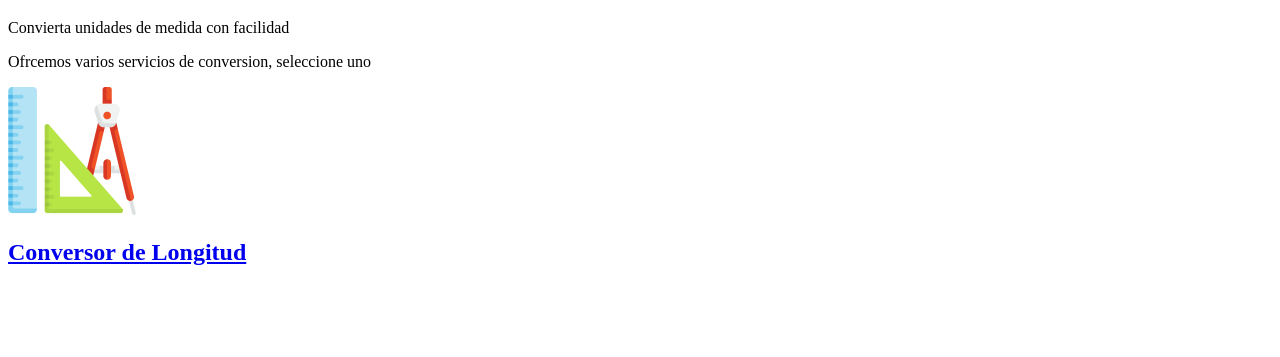
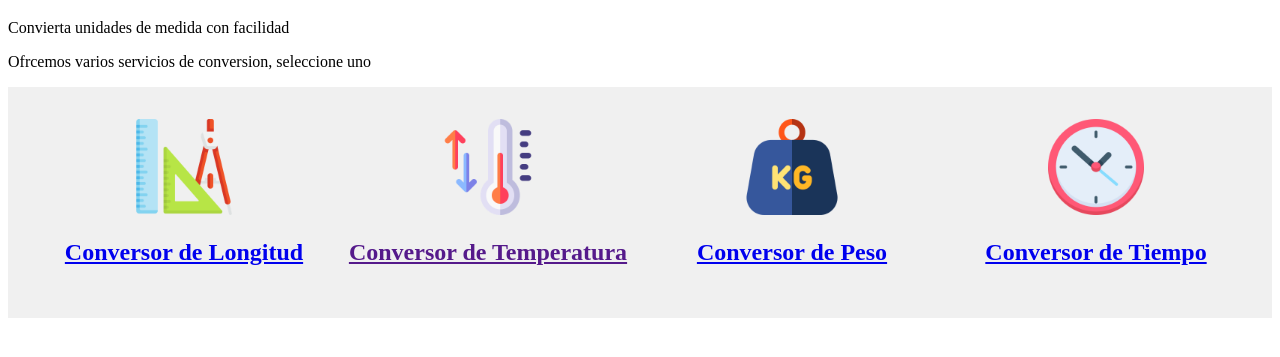
Before and after one commit to Marco88-cmd/unit-converter, a plain HTML site: page index..html in a window 1280 px wide. Shown: the part 61-418 px from the top of the page. Drawn offline with Linux system fonts and the light colour scheme.

Commit message:
Auto commit

```diff
--- a/index..html
+++ b/index..html
@@ -13,10 +13,30 @@
     <p>Ofrcemos varios servicios de conversion, seleccione uno</p>
 </header>
 <div class="grid-container">
-<div id="card">
+<div class="grid-item">
 <a href="length/index.html">
     <img src="global/assets/icons/ruler(1).png" class="icono" alt="Conversor de Longitud"/>
     <h2>Conversor de Longitud</h2>
+</a>
+</div>
+<div class="grid-item">
+<a href="">
+    <img src="global/assets/icons/temperature.png" class="icono" alt="Conversor de Temperatura"/>
+    <h2>Conversor de Temperatura</h2>
+</a>
+</div>
+
+<div class="grid-item">
+<a href="weight/index.html">
+    <img src="global/assets/icons/weight.png" class="icono" alt="Conversor de Peso"/>
+    <h2>Conversor de Peso</h2>
+</a>
+</div>
+
+<div class="grid-item">
+<a href="time/index.html">
+    <img src="global/assets/icons/clock.png" class="icono" alt="Conversor de Tiempo"/>
+    <h2>Conversor de Tiempo</h2>
 </a>
 </div>
 </div>
--- a/style.css
+++ b/style.css
@@ -1,7 +1,32 @@
-.icono {
-    width: 128px;
-    height: 128px;
-    display: inline-block;
-    background-size: cover;
-    background-repeat: no-repeat;
+
+.grid-container {
+    display: grid;
+    grid-template-columns: repeat(4, 1fr);
+    gap: 1rem;
+    padding: 2rem;
+    justify-content: center;
+    background-color: #f0f0f0;
+    border-radius: 10 %;
 }
+
+.grid-item {
+    text-align: center;
+    text-decoration: none;
+    color: inherit;
+}
+
+.grid-item img {
+    width: 96px;
+    height: 96px;
+    transition: transform 0.3s ease;
+}
+
+.grid-item img:hover {
+    transform: scale(1.1);
+}
+
+@media (max-width: 700px) {
+    .grid-container {
+        grid-template-columns: repeat(2, 1fr);
+    }
+}
```
